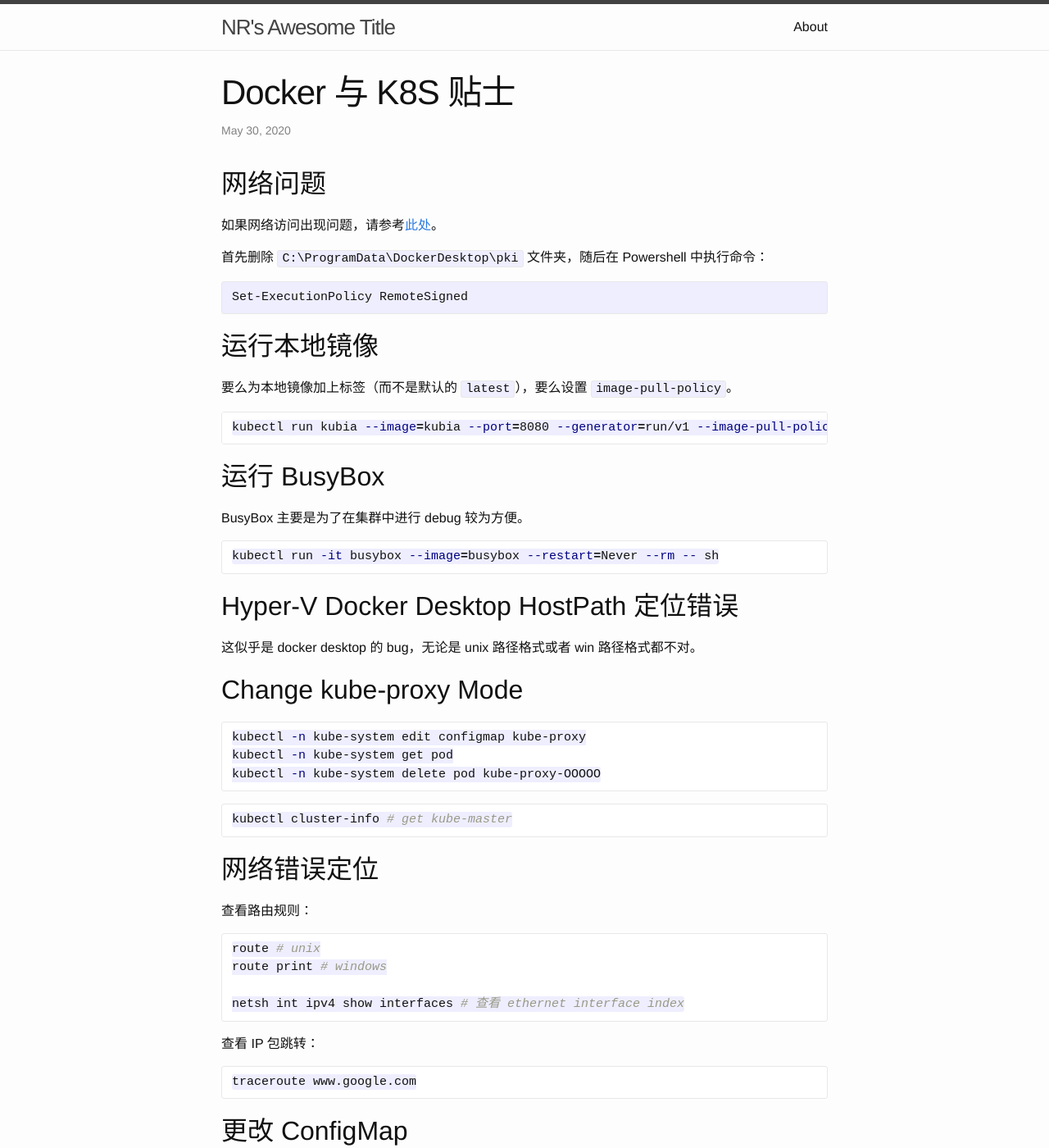
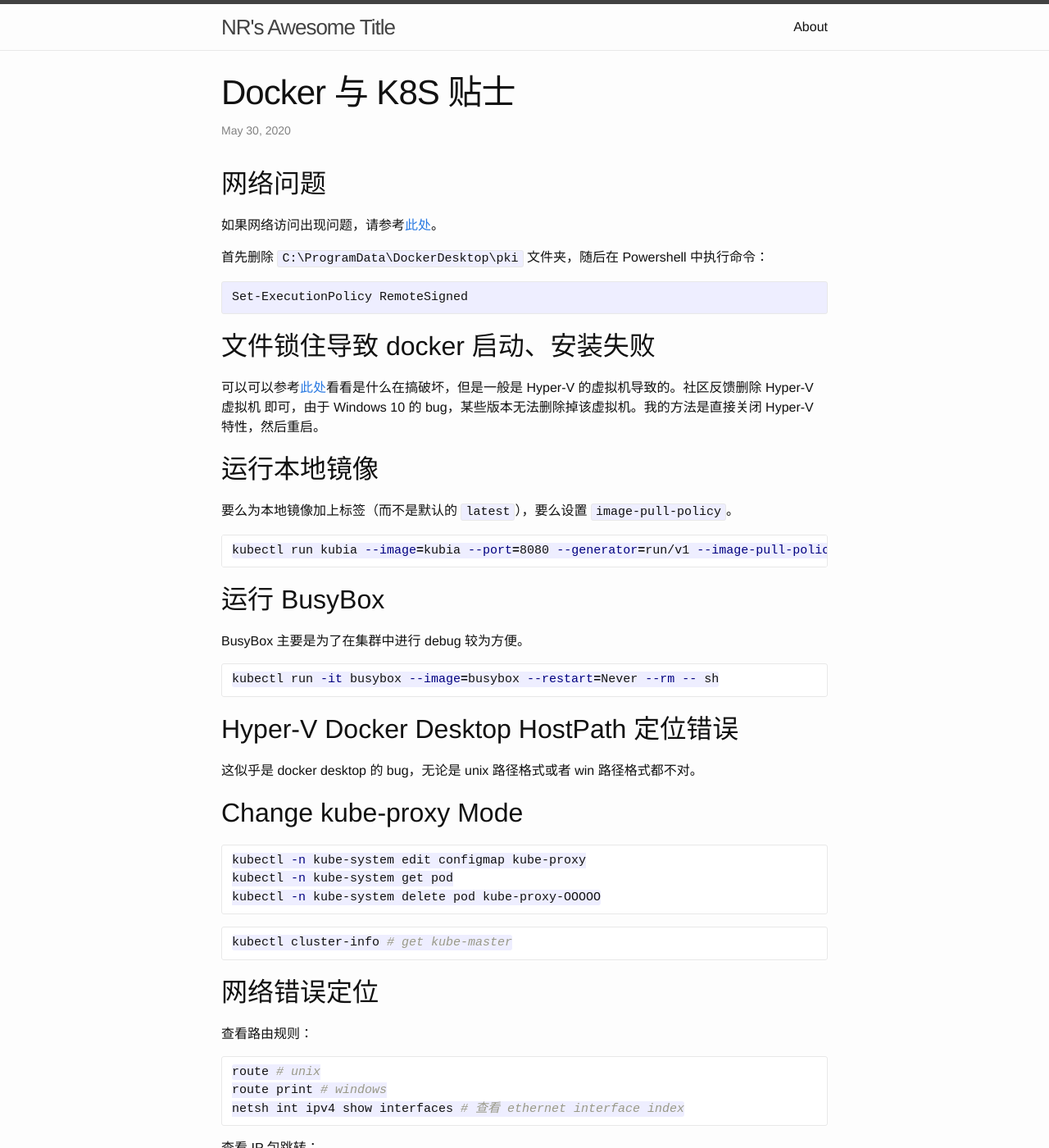
Before and after one commit to nrailgun/nrailgun.github.io, a Jekyll site: the page built from _posts/devops/2020-05-30-tips-for-docker-and-k8s.md, in a window 1280 px wide and 1400 px high. Shown: the whole window at 82% size. Built offline with Jekyll 4.4.1, drawn with Linux system fonts in a browser that asks for light colours; some of the changed text lies outside the part shown.

Commit message:
20/06/01

````diff
--- a/_posts/devops/2020-05-30-tips-for-docker-and-k8s.md
+++ b/_posts/devops/2020-05-30-tips-for-docker-and-k8s.md
@@ -14,6 +14,10 @@ date: 2020-05-30 15:37:07
 ```powersh
 Set-ExecutionPolicy RemoteSigned
 ```
+
+## 文件锁住导致 docker 启动、安装失败
+
+可以可以参考[此处](https://gallery.technet.microsoft.com/How-to-find-out-which-c0d4e60e)看看是什么在搞破坏，但是一般是 Hyper-V 的虚拟机导致的。社区反馈删除 Hyper-V 虚拟机 即可，由于 Windows 10 的 bug，某些版本无法删除掉该虚拟机。我的方法是直接关闭 Hyper-V 特性，然后重启。
 
 ## 运行本地镜像
 
@@ -54,7 +58,6 @@ kubectl cluster-info # get kube-master
 ```bash
 route # unix
 route print # windows
-
 netsh int ipv4 show interfaces # 查看 ethernet interface index
 ```
 
@@ -71,7 +74,7 @@ kubectl create configmap game --from-file=etc
 kubectl edit cm game # 不需要重启
 ```
 
-# 从物理机访问容器
+## 从物理机访问容器
 
 [在 windows 下并不能访问 linux 容器](https://docs.docker.com/docker-for-windows/networking/)，这是 windows 和 docker desktop 的实现决定的（靠北= =#！）。
 
````
Also changed, not shown: other parts of _posts/devops/2020-05-30-tips-for-docker-and-k8s.md (+0 -4 lines), _posts/algorithm/product-quantition-based-fast-matrix-multiplication.md (renamed from _posts/algorithm/2020-05-10-product-quantition-based-fast-matrix-multiplication.md, +0 -7 lines).
